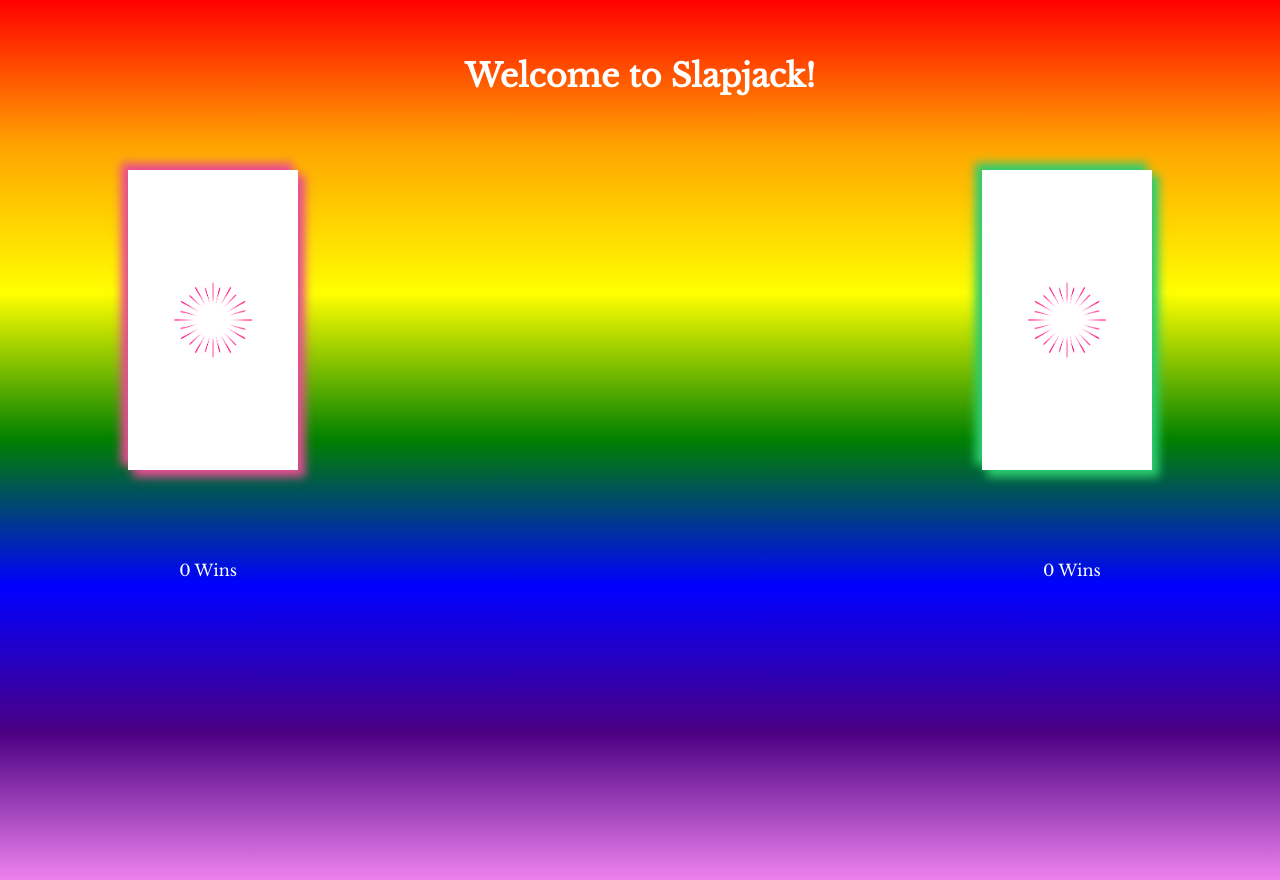
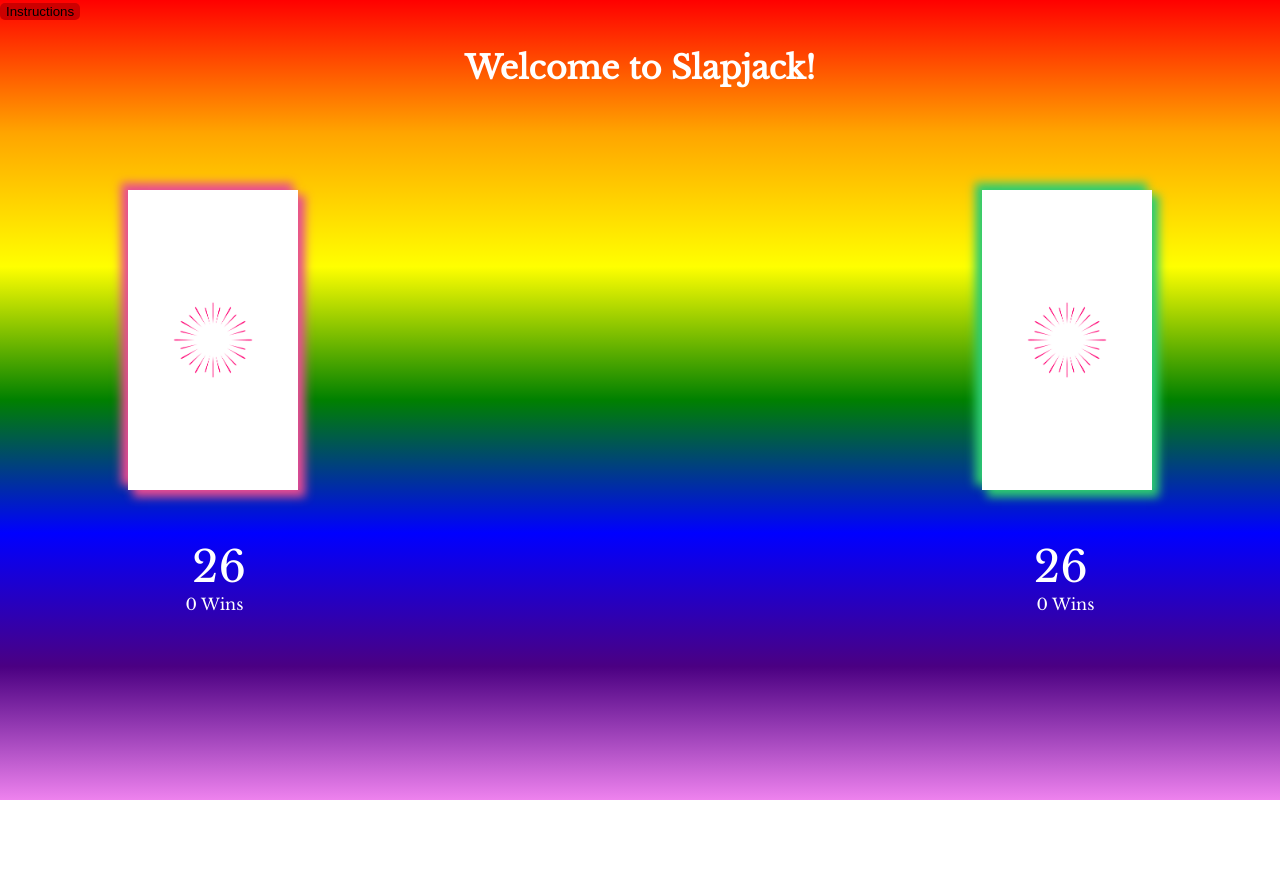
Before and after one commit to percworld/Slapjack, a plain HTML site: page index.html in a window 1280 px wide. After the commit the page ends 800 px from the top, so only its background shows below. Drawn offline with nearby package versions, Linux system fonts and the light colour scheme.

Commit message:
Apply Stash

```diff
--- a/game.js
+++ b/game.js
@@ -188,12 +188,16 @@ class Game {
       this.currentPlayer.hand.shift();
       this.text = `BAD SLAP! Player ${this.currentPlayer.id} forfeits a card to Player `;
       console.log(`Totally Your Bad Player ${this.currentPlayer.id}! Give your top card.`)
-      this.switchPlayers();  //just to add card
-      this.text += `${this.currentPlayer.id}!`;
-      this.currentPlayer.hand.push(reward);
-      this.currentPlayer.shuffleHand();
-      this.switchPlayers();
+      this.transferSlapCard();
     };
+  };
+
+  transferSlapCard() {
+    this.switchPlayers();
+    this.text += `${this.currentPlayer.id}!`;
+    this.currentPlayer.hand.push(reward);
+    this.currentPlayer.shuffleHand();
+    this.switchPlayers();
   };
 
   updateWinsCount() {
--- a/index.html
+++ b/index.html
@@ -9,6 +9,7 @@
   <body>
     <main>
       <h1 class="dialogue">Welcome to Slapjack!</h1>
+      <button class="instructions">Instructions</button>
       <section class="container">
         <article class="deck" id="player-1">
           <img class="back-card" src="./assets/back.png"/>
@@ -20,6 +21,10 @@
           <img class="back-card" src="./assets/back.png"/>
         </article>
       </section>
+      <section class="card-counter">
+        <section class="player-1-card-count">26</section>
+        <section class="player-2-card-count">26</section>
+      </section>
       <section class="number-wins">
         <section class="player-1-win-num">0 Wins</section>
         <section class="player-2-win-num">0 Wins</section>
--- a/main.js
+++ b/main.js
@@ -4,6 +4,8 @@ var deck2 = document.getElementById('player2');
 var stack = document.getElementById('stack');
 var player1Wins = document.querySelector('.player-1-win-num');
 var player2Wins = document.querySelector('.player-2-win-num');
+var player1CardCount = document.querySelector('.player-1-card-count');
+var player2CardCount = document.querySelector('.player-2-card-count');
 
 var game;
 
@@ -25,6 +27,7 @@ window.addEventListener("keydown", function(event) { //
   updateDialogue();
   updateStack();
   updateWins();
+  updateCardCount();
 }, true);
 
 
@@ -47,9 +50,14 @@ function updateWins() {
 function updateStackColor(id) {
   var card = document.querySelector('.face-card');
   if (id === 1 && card) {
+    card.classList.add('stack-2');
+  };
+  if (id === 2 && card) {
     card.classList.add('stack-1');
   };
-  if (id === 2 && card) {
-    card.classList.add('stack-2');
-  };
 };
+
+function updateCardCount() {
+  player1CardCount.innerText = `${game.player1.hand.length}`;
+  player2CardCount.innerText = `${game.player2.hand.length}`;
+};
--- a/styles.css
+++ b/styles.css
@@ -14,10 +14,18 @@ main {
 h1 {
   display: inline-flex;
   justify-content: center;
-  margin-top: -3vh;
+  margin-top: 6vh;
   width: 100%;
   position: absolute;
 
+}
+
+.instructions {
+  border: none;
+  border-radius: 5px;
+  background-color: #CC0000;
+  background-size: 3vh 5vw;
+  outline: none;
 }
 
 .container {
@@ -58,15 +66,28 @@ h1 {
 
 }
 
-.number-wins {
+.number-wins, .card-counter {
   display: flex;
   justify-content: space-between;
 }
 
-.player-1-win-num {
-  margin-left: 14%;
+.player-1-win-num{
+  margin-left: 14.5%;
 }
 
 .player-2-win-num {
-  margin-right: 14%;
+  margin-right: 14.5%;
 }
+
+.player-1-card-count, .player-2-card-count {
+  margin-top: -5vh;
+ font-size: 43px;
+}
+
+.player-1-card-count {
+  margin-left: 15%;
+}
+
+.player-2-card-count{
+  margin-right: 15%;
+}
```
Also changed, not shown: player.js (line endings or trailing spaces).
